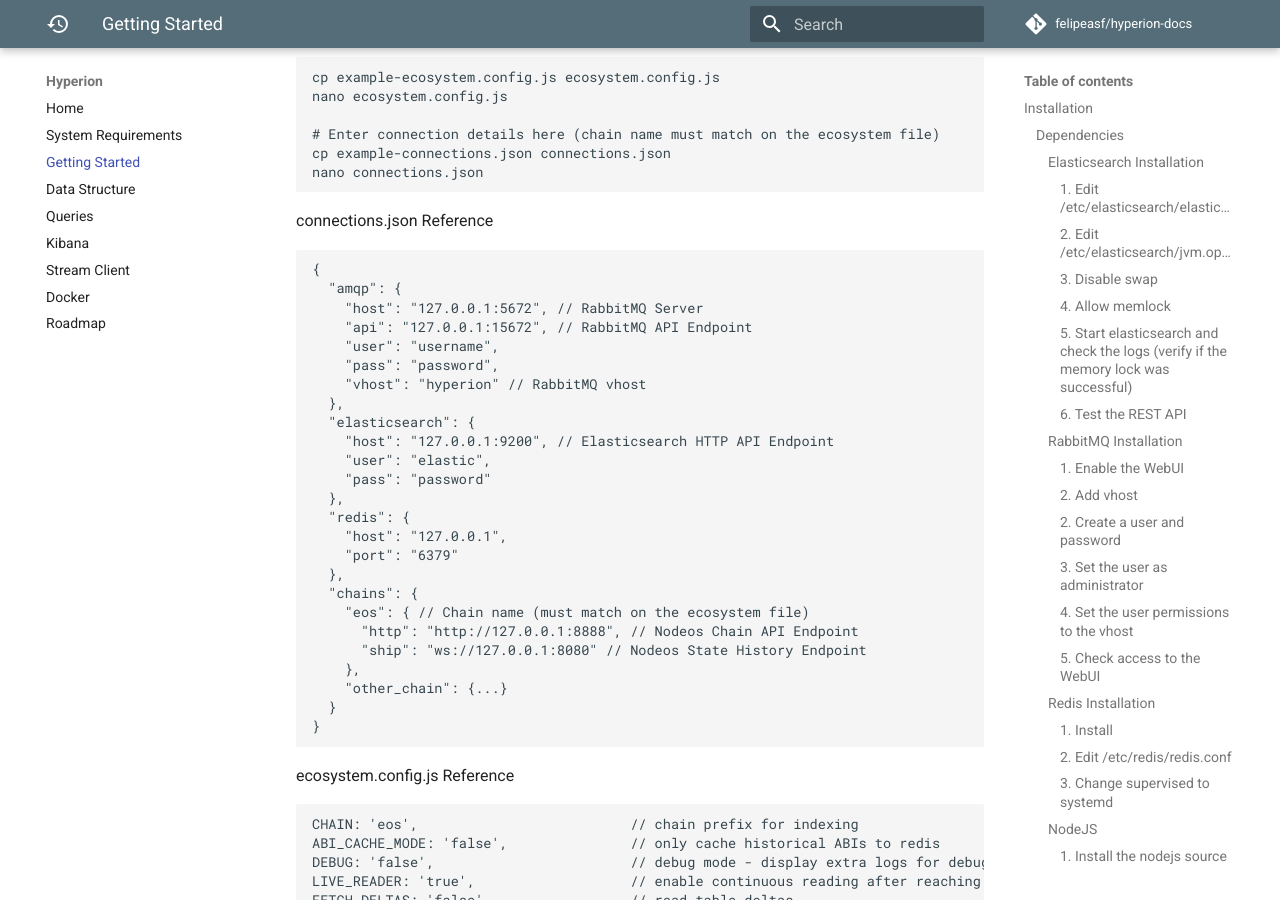
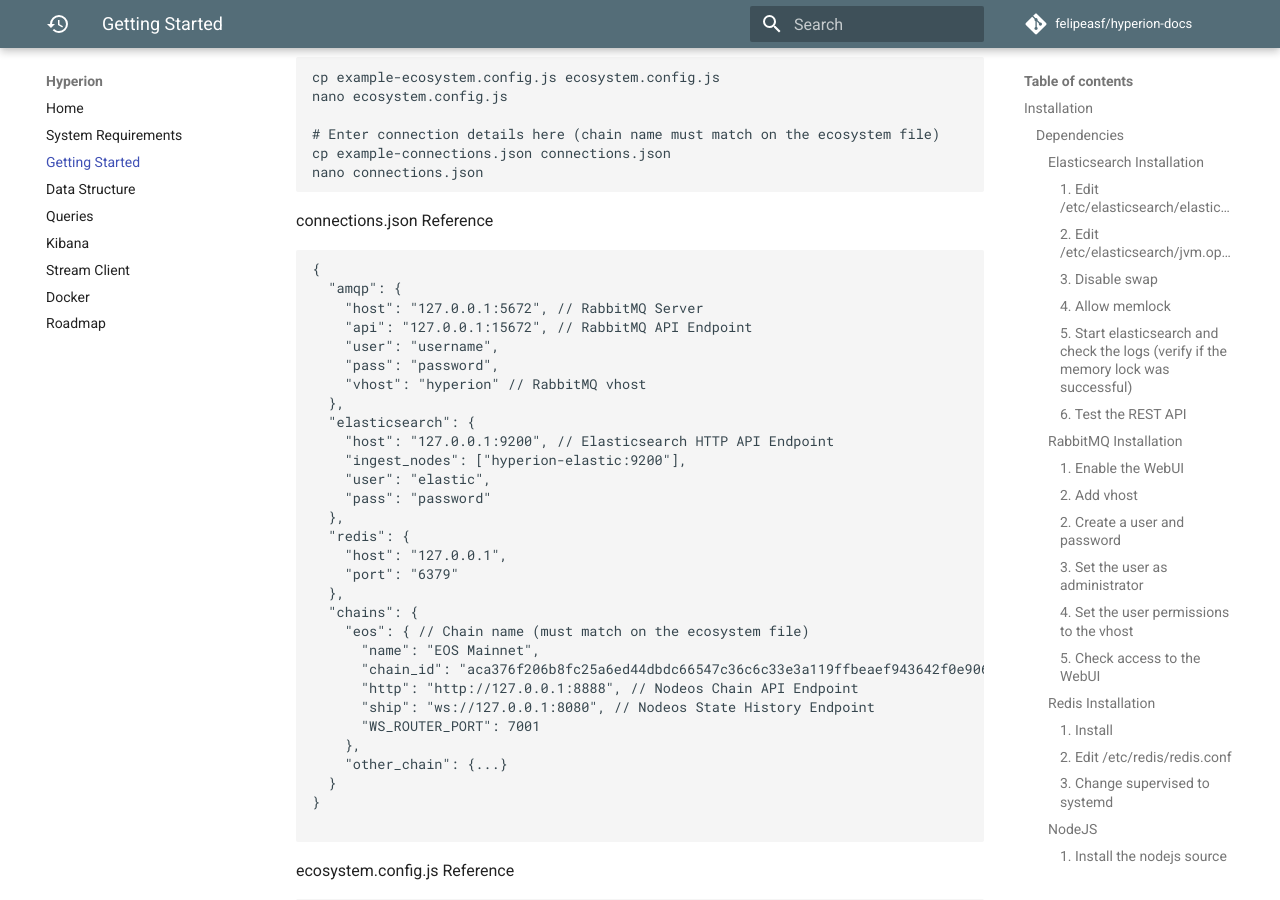
Before and after one commit to felipeasf/hyperion-docs, an MkDocs documentation site: the page built from docs/install.md, in a window 1280 px wide and 900 px high, scrolled down 4701 px. Built offline with MkDocs 1.6.1 and Material for MkDocs 9.7.7, drawn with Linux system fonts in a browser that asks for light colours; comment, search, counter and statistics services are not loaded.

Commit message:
update connections.json

````diff
--- a/docs/install.md
+++ b/docs/install.md
@@ -242,6 +242,7 @@
   },
   "elasticsearch": {
     "host": "127.0.0.1:9200", // Elasticsearch HTTP API Endpoint
+    "ingest_nodes": ["hyperion-elastic:9200"],
     "user": "elastic",
     "pass": "password"
   },
@@ -251,12 +252,16 @@
   },
   "chains": {
     "eos": { // Chain name (must match on the ecosystem file)
+      "name": "EOS Mainnet",
+      "chain_id": "aca376f206b8fc25a6ed44dbdc66547c36c6c33e3a119ffbeaef943642f0e906",
       "http": "http://127.0.0.1:8888", // Nodeos Chain API Endpoint
-      "ship": "ws://127.0.0.1:8080" // Nodeos State History Endpoint
+      "ship": "ws://127.0.0.1:8080", // Nodeos State History Endpoint
+      "WS_ROUTER_PORT": 7001
     },
     "other_chain": {...}
   }
 }
+
 ```
 
 ecosystem.config.js Reference
````
